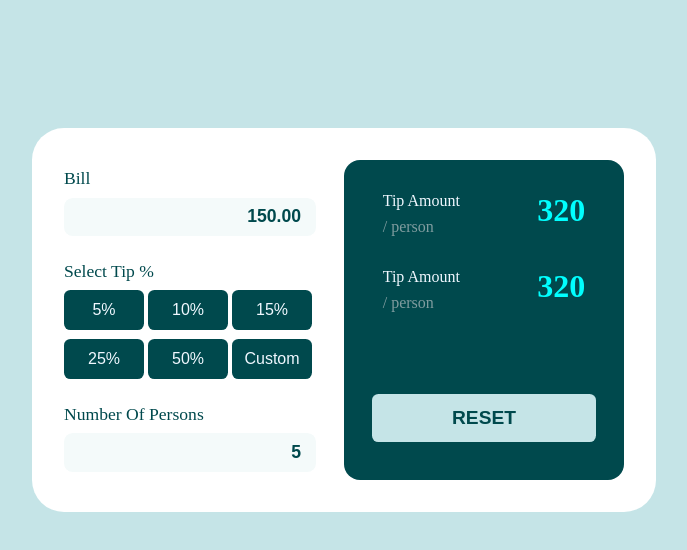
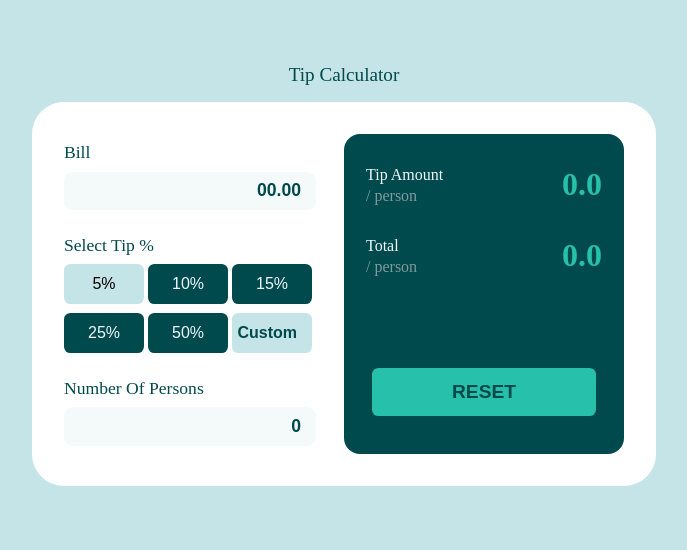
Before and after one commit to killer-abhi/tip-calculator, a plain HTML site: page index.html in a window 1280 px wide. Both pictures are taken after a click on the button "5%". Shown: the whole page, without its empty margins (296-983 px from the left). Drawn offline with Linux system fonts and the light colour scheme.

Commit message:
completed

```diff
--- a/index.html
+++ b/index.html
@@ -9,28 +9,29 @@
   <title>Tip Calculator</title>
 </head>
 <body>
+  <header>Tip Calculator</header>
   <div class="card">
     <div class="billDetails">
       <p>
           <p class="inputHeading">Bill</p>
-          <input type="Number" class="input" placeholder="150.00">
+          <input type="Number" class="input" required placeholder="00.00" id="bill" min="0" >
       </p>
       <p>
           <p class="inputHeading">Select Tip %</p>
           <p class="buttonRows">
-            <button id="5Percent" class="btn">5%</button>
-            <button id="10Percent" class="btn">10%</button>
-            <button id="15Percent" class="btn">15%</button>
+            <button id="5Percent" class="btn" onclick={handleButtons(5)}>5%</button>
+            <button id="10Percent" class="btn"onclick={handleButtons(10)}>10%</button>
+            <button id="15Percent" class="btn"onclick={handleButtons(15)}>15%</button>
           </p>
           <p class="buttonRows">
-            <button id="5Percent" class="btn">25%</button>
-            <button id="10Percent" class="btn">50%</button>
-            <button id="15Percent" class="btn" id="custom" >Custom</button>
+            <button id="25Percent" class="btn"onclick={handleButtons(25)}>25%</button>
+            <button id="50Percent" class="btn"onclick={handleButtons(50)}>50%</button>
+            <input type="Number" id="custom" class="custom" placeholder="Custom" min="1" max="100">
           </p>
       </p>
       <p>
         <p class="inputHeading">Number Of Persons</p>
-        <input type="Number" placeholder="5" class="input">
+        <input type="Number" placeholder="0" class="input" id="persons" required min="0" max="100">
       </p>
     </div>
     <div class="tip">
@@ -40,19 +41,19 @@
               <p id="amountHeading">Tip Amount</p>
               <p id="perPerson">/ person</p>
             </div>
-            <p class="amount" id="tipPerPerson">320</p>
+            <p class="amount" id="tipPerPerson">0.0</p>
           </div>
           <div class="divs">
             <div class="tipHeading">
-              <p id="amountHeading">Tip Amount</p>
+              <p id="amountHeading">Total</p>
               <p id="perPerson">/ person</p>
             </div>
-            <p class="amount" id="totalTip">320</p>
+            <p class="amount" id="totalTip">0.0</p>
           </div>
         </div>
-        <button id="resetBTN">RESET</button>
+        <button id="resetBTN" onclick={handleReset()}>RESET</button>
     </div>
   </div>
-
+  <script src="./script.js"></script>
 </body>
 </html>
--- /dev/null
+++ b/script.js
@@ -0,0 +1,59 @@
+let totalPercent=0;
+let totalPersons=0;
+let totalBill=0;
+
+function generateTip(){
+    let tipPerPerson=document.getElementById("tipPerPerson");
+    let totalTip=document.getElementById("totalTip");
+    // console.log(totalTip);
+
+    let tipAmount=(totalBill*(totalPercent/100));
+    console.log(tipAmount);
+    let totalAmount =parseInt(totalBill,10)+parseInt(tipAmount,10);
+    console.log(totalAmount);
+
+    tipPerPerson.innerHTML="$"+(tipAmount/totalPersons).toFixed(2);
+    totalTip.innerHTML="$"+(totalAmount/totalPersons).toFixed(2);
+}
+
+document.getElementById("bill").addEventListener("change",function(){
+    let bill=document.getElementById("bill").value;
+    // console.log(bill);
+    totalBill=bill;
+});
+document.getElementById("persons").addEventListener("change",function(){
+    let persons=document.getElementById("persons").value;
+    // console.log(persons);
+    totalPersons=persons;
+    generateTip();
+});
+document.getElementById("custom").addEventListener("change",function(){
+    let percent=document.getElementById("custom").value;
+    // console.log(percent);
+    totalPercent=percent;
+    // console.log(totalPercent);
+});
+
+function handleButtons(percent){
+    totalPercent=percent;
+    // console.log(totalPercent);
+
+}
+function handleReset(){
+    location.reload();
+}
+let isClicked=0;
+let buttons=document.getElementsByClassName("btn");
+for(let i=0;i<5;i++){
+    buttons[i].addEventListener("click",function(){
+        if(this.classList.contains("active")){
+            this.classList.remove("active")
+        }
+        else{
+            buttons[isClicked].classList.remove("active");
+            this.classList.add("active");
+            isClicked=i;
+        }
+    });
+
+}
--- a/style.css
+++ b/style.css
@@ -5,11 +5,17 @@
     padding: 0;
     background-color: hsl(185, 41%, 84%);
 }
+header{
+    text-align: center;
+    font-size: 1.2rem;
+    margin-top: 4rem;
+    color: hsl(183, 100%, 15%);
+}
 .card{
     width: 35rem;
     height: 20rem;
     display: flex;
-    margin:10% auto;
+    margin:1rem auto;
     border-radius: 2rem;
     background-color: hsl(0, 0%, 100%);
     padding: 2rem;
@@ -24,6 +30,38 @@
         border-radius: 2rem;
         background-color: hsl(0, 0%, 100%);
         padding: 2rem;
+    }
+    .billDetails{
+        background-color: transparent;
+        display: flex;
+        flex-direction: column;
+        justify-content: space-between;
+    }
+    .buttonRows{
+        margin-top:0.5rem;
+        background-color: transparent;
+        width: 20rem;
+        display: flex;
+    }
+    .btn{
+        border: none;
+        background-color: hsl(183, 100%, 15%);
+        color: aliceblue;
+        border-radius: 0.4rem;
+        width: 6rem;
+        height: 2.5rem;
+        font-size: 1rem;
+    }
+    .input{
+        width: 10rem;
+        border-radius: 0.5em;
+        border: none;
+        background-color: hsl(189, 41%, 97%);
+        color: hsl(183, 100%, 15%);
+        height: 2.4rem;
+        font-weight: 800;
+        font-size: 1.1rem;
+        text-align: right;
     }
 
 } */
@@ -69,12 +107,34 @@
     height: 2.5rem;
     font-size: 1rem;
 }
-#custom{
-    background-color: hsl(189, 41%, 97%);
+.btn:hover{
+    cursor: pointer;
+
 }
-.btn:hover{
-    background-color: hsl(186, 14%, 43%);
+.custom{
+    width: 5rem;
+    height: 2.5rem;
+    border: none;
+    border-radius: 0.4rem;
+    font-size: 1rem;
+    text-align: center;
+    font-weight: 700;
+}
+.custom::placeholder{
+    font-size: 1rem;
+    color: hsl(183, 100%, 15%);
+    font-weight: 700;
+    text-align: right;
+}
+/* .btn:hover{
+    background-color: hsl(185, 41%, 84%);
+    color: hsl(183, 100%, 15%);
     cursor: pointer;
+    font-weight: 700;
+} */
+.active{
+    background-color: hsl(185, 41%, 84%);
+    color: black;
 }
 
 .tip{
@@ -104,17 +164,21 @@
     display: flex;
     background-color: transparent;
     flex-direction: column;
+    width: 6rem;
 }
 .amount{
-    color: aqua;
+    color: hsl(172, 67%, 45%);
     background-color: transparent;
     font-size: 2rem;
+    width: 6rem;
     font-weight: 600;
+    text-align: right;
 }
 #amountHeading{
     color: aliceblue;
     font-size: 1rem;
-    margin-bottom: 0.5rem;
+    width: 5rem;
+    margin-bottom: 0.2rem;
     background-color: transparent;
 }
 #perPerson{
@@ -130,5 +194,9 @@
     height: 3rem;
     border: none;
     border-radius: 0.4rem;
+    background-color: hsl(172, 67%, 45%);
+}
+#resetBTN:hover{
     background-color: hsl(185, 41%, 84%);
+    cursor: pointer;
 }
```
